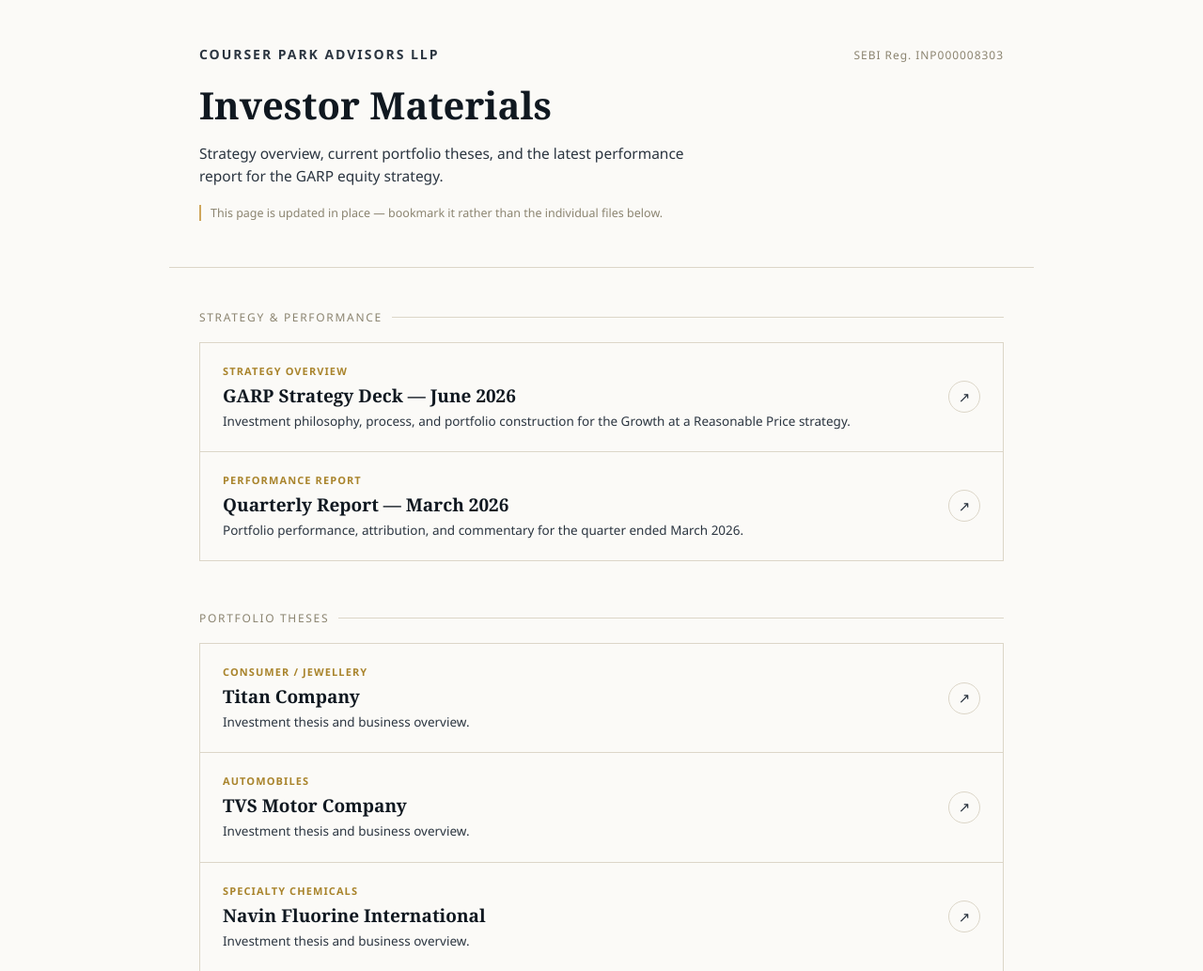
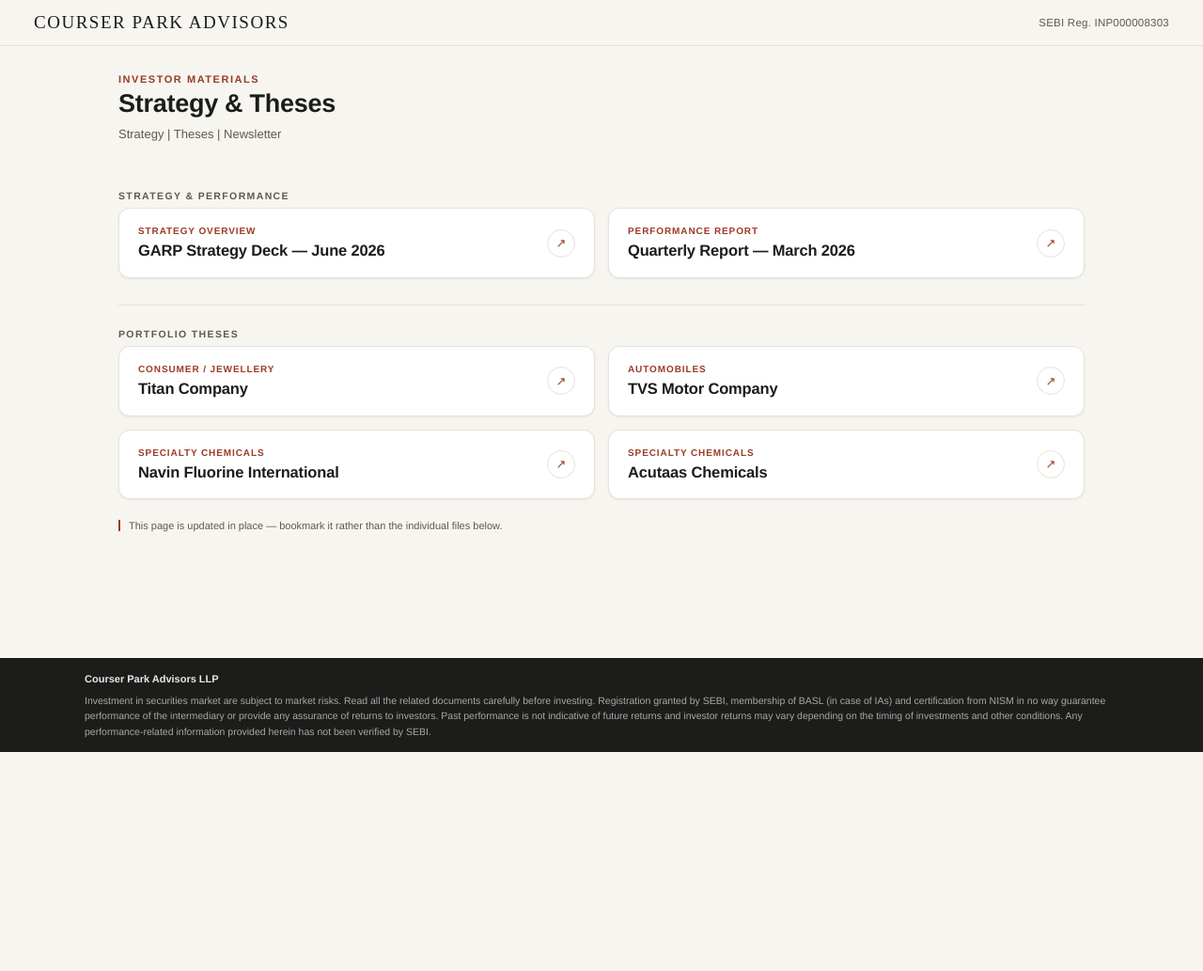
Before and after one commit to bismith-lab/CPA_investor-materials, a plain HTML site: page index.html in a window 1280 px wide. Shown: the top 1033 px of the page at 94% size. After the commit the page ends 800 px from the top, so only its background shows below. Drawn offline with Linux system fonts and the light colour scheme.

Commit message:
Update index.html

```diff
--- a/index.html
+++ b/index.html
@@ -7,199 +7,239 @@
 <title>Courser Park Advisors — Investor Materials</title>
 <style>
   :root{
-    --ink:#101820;
-    --ink-soft:#2b3540;
-    --paper:#fbfaf7;
-    --paper-dim:#f1efe9;
-    --line:#dcd6c8;
-    --gold:#a9842c;
-    --gold-soft:#cfa75c;
-    --green:#1f3d2e;
+    --ink:#1c1c1a;
+    --ink-soft:#5c5a52;
+    --paper:#f7f5f0;
+    --panel:#ffffff;
+    --line:#e6e2d8;
+    --brick:#9c3a26;
+    --brick-dark:#7e2e1d;
+    --charcoal:#1c1c1a;
+    --footer-bg:#1c1c1a;
   }
   *{box-sizing:border-box;}
-  html{scroll-behavior:smooth;}
+  html,body{height:100%;}
   body{
     margin:0;
     background:var(--paper);
     color:var(--ink);
-    font-family:'Source Sans 3','Segoe UI',system-ui,sans-serif;
+    font-family:'Helvetica Neue',Arial,system-ui,sans-serif;
     -webkit-font-smoothing:antialiased;
-  }
-  @font-face{font-family:'fallback-serif';src:local('Georgia');}
-  h1,h2,.serif{
-    font-family:'Source Serif 4',Georgia,'Times New Roman',serif;
+    display:flex;
+    flex-direction:column;
+    min-height:100vh;
   }
 
-  /* Header */
-  header{
+  .topbar{
+    background:var(--paper);
     border-bottom:1px solid var(--line);
-    padding:48px 32px 36px;
-    max-width:920px;
+    padding:13px 36px;
+    display:flex;
+    align-items:center;
+    justify-content:space-between;
+    flex-wrap:wrap;
+    gap:10px;
+  }
+  .brand{
+    display:flex;
+    align-items:center;
+    gap:11px;
+  }
+  .brand-mark{
+    width:24px;
+    height:30px;
+    flex-shrink:0;
+  }
+  .brand-name{
+    font-family:'Times New Roman',Georgia,serif;
+    font-size:19px;
+    font-weight:400;
+    letter-spacing:0.08em;
+    text-transform:uppercase;
+    color:var(--charcoal);
+  }
+  .brand-reg{
+    font-size:11.5px;
+    color:var(--ink-soft);
+    letter-spacing:0.02em;
+  }
+
+  .page-head{
+    padding:18px 36px 14px;
+    max-width:1100px;
     margin:0 auto;
+    width:100%;
   }
-  .firm{
-    display:flex;
-    align-items:baseline;
-    justify-content:space-between;
-    gap:24px;
-    flex-wrap:wrap;
-  }
-  .firm-name{
-    font-size:14px;
+  .eyebrow{
+    font-size:11px;
     letter-spacing:0.14em;
     text-transform:uppercase;
-    color:var(--ink-soft);
-    font-weight:600;
-  }
-  .firm-tag{
-    font-size:12px;
-    letter-spacing:0.08em;
-    color:#8b8470;
+    color:var(--brick);
+    font-weight:700;
+    margin-bottom:5px;
   }
   h1{
-    margin:22px 0 10px;
-    font-size:clamp(28px,4vw,40px);
-    font-weight:600;
-    line-height:1.15;
-    color:var(--ink);
+    margin:0 0 6px;
+    font-size:clamp(21px,2.6vw,27px);
+    font-weight:700;
+    line-height:1.18;
+    color:var(--charcoal);
+    letter-spacing:-0.01em;
   }
   .subhead{
-    font-size:15.5px;
+    font-size:13px;
     color:var(--ink-soft);
-    line-height:1.6;
-    max-width:60ch;
-  }
-  .updated-note{
-    margin-top:18px;
-    font-size:12.5px;
-    color:#8b8470;
-    border-left:2px solid var(--gold-soft);
-    padding-left:10px;
+    line-height:1.5;
+    max-width:68ch;
+    margin:0;
   }
 
-  /* Section */
   main{
-    max-width:920px;
+    flex:1;
+    max-width:1100px;
     margin:0 auto;
-    padding:44px 32px 80px;
+    width:100%;
+    padding:36px 36px 16px;
+    display:flex;
+    flex-direction:column;
+    justify-content:flex-start;
+    gap:14px;
   }
   .section-label{
-    font-size:12px;
-    letter-spacing:0.14em;
+    font-size:10.5px;
+    letter-spacing:0.13em;
     text-transform:uppercase;
-    color:#8b8470;
-    margin:0 0 18px;
+    color:var(--ink-soft);
+    font-weight:700;
+    margin:0 0 7px;
+  }
+  .theses-section{
+    margin-top:14px;
+    padding-top:24px;
+    border-top:1px solid var(--line);
+  }
+  .grid{
+    display:flex;
+    flex-wrap:wrap;
+    gap:14px;
+  }
+  .grid .card{
+    flex:1 1 calc(50% - 7px);
+    min-width:260px;
+  }
+
+  .card{
+    background:var(--panel);
+    border:1px solid var(--line);
+    border-radius:12px;
+    padding:18px 20px;
+    text-decoration:none;
+    color:inherit;
     display:flex;
     align-items:center;
-    gap:10px;
+    gap:14px;
+    box-shadow:0 1px 3px rgba(28,28,26,0.04), 0 1px 2px rgba(28,28,26,0.03);
+    transition:border-color 0.2s ease, box-shadow 0.2s ease, transform 0.2s ease;
   }
-  .section-label::after{
-    content:"";
-    flex:1;
-    height:1px;
-    background:var(--line);
+  .card:hover{
+    border-color:var(--brick);
+    box-shadow:0 8px 20px rgba(28,28,26,0.08);
+    transform:translateY(-1px);
   }
-
-  /* Cards */
-  .grid{
-    display:grid;
-    gap:1px;
-    background:var(--line);
-    border:1px solid var(--line);
-    margin-bottom:52px;
-  }
-  .card{
-    background:var(--paper);
-    padding:22px 24px;
-    display:grid;
-    grid-template-columns:1fr auto;
-    gap:16px;
-    align-items:center;
-    text-decoration:none;
-    color:inherit;
-    transition:background 0.15s ease;
-    position:relative;
-  }
-  .card:hover{ background:var(--paper-dim); }
-  .card:hover .go{ transform:translateX(2px); border-color:var(--gold); }
-  .card-main{ min-width:0; }
+  .card-main{ min-width:0; flex:1; }
   .card-label{
-    font-size:11px;
-    letter-spacing:0.1em;
+    font-size:10px;
+    letter-spacing:0.09em;
     text-transform:uppercase;
-    color:var(--gold);
+    color:var(--brick);
     font-weight:600;
-    margin-bottom:6px;
+    margin-bottom:5px;
   }
   .card-title{
-    font-family:'Source Serif 4',Georgia,serif;
-    font-size:19px;
-    font-weight:600;
-    color:var(--ink);
-    margin-bottom:4px;
-  }
-  .card-desc{
-    font-size:13.5px;
-    color:var(--ink-soft);
-    line-height:1.5;
+    font-size:16.5px;
+    font-weight:700;
+    color:var(--charcoal);
+    line-height:1.25;
+    letter-spacing:-0.01em;
   }
   .go{
-    width:34px;
-    height:34px;
+    width:30px;
+    height:30px;
     border-radius:50%;
-    border:1px solid var(--line);
+    border:1.5px solid var(--line);
+    color:var(--brick);
     display:flex;
     align-items:center;
     justify-content:center;
     flex-shrink:0;
-    transition:all 0.15s ease;
+    font-size:13px;
+    transition:all 0.2s ease;
+  }
+  .card:hover .go{ background:var(--brick); border-color:var(--brick); color:#fff; }
+
+  .updated-note{
+    font-size:11px;
     color:var(--ink-soft);
-    font-size:15px;
-    line-height:1;
+    border-left:2px solid var(--brick);
+    padding-left:9px;
+    margin:8px 0 0;
   }
 
   footer{
-    max-width:920px;
+    background:var(--charcoal);
+    color:#bdbdbd;
+    padding:14px 36px;
+  }
+  .footer-inner{
+    max-width:1100px;
     margin:0 auto;
-    padding:0 32px 60px;
-    font-size:12px;
-    color:#8b8470;
-    line-height:1.7;
-    border-top:1px solid var(--line);
-    padding-top:24px;
   }
-  footer p{ margin:0 0 8px; max-width:65ch; }
+  footer p{
+    margin:0;
+    font-size:10.5px;
+    line-height:1.55;
+    color:#a8a8a8;
+  }
+  .footer-firm{
+    color:#e8e8e8;
+    font-size:11px;
+    font-weight:600;
+    margin-bottom:6px;
+  }
 
-  @media (max-width:520px){
-    header{ padding:36px 20px 28px; }
-    main{ padding:32px 20px 60px; }
-    footer{ padding:0 20px 48px; }
-    .card{ grid-template-columns:1fr; }
-    .go{ display:none; }
+  @media (max-width:680px){
+    .topbar{ padding:14px 20px; }
+    .page-head{ padding:20px 20px 14px; }
+    main{ padding:6px 20px 16px; gap:14px; }
+    .grid .card{ flex:1 1 100%; }
+    footer{ padding:18px 20px; }
   }
 </style>
 </head>
 <body>
 
-<header>
-  <div class="firm">
-    <span class="firm-name">Courser Park Advisors LLP</span>
-    <span class="firm-tag">SEBI Reg. INP000008303</span>
+<div class="topbar">
+  <div class="brand">
+    <span class="brand-name">Courser Park Advisors</span>
   </div>
-  <h1>Investor Materials</h1>
-  <p class="subhead">Strategy overview, current portfolio theses, and the latest performance report for the GARP equity strategy.</p>
-  <p class="updated-note">This page is updated in place — bookmark it rather than the individual files below.</p>
-</header>
+  <span class="brand-reg">SEBI Reg. INP000008303</span>
+</div>
+
+<div class="page-head">
+  <p class="eyebrow">Investor Materials</p>
+  <h1>Strategy &amp; Theses</h1>
+  <p class="subhead">Strategy | Theses | Newsletter</p>
+</div>
 
 <main>
 
+  <div class="section strategy-section">
     <p class="section-label">Strategy &amp; Performance</p>
     <div class="grid">
       <a class="card" href="pdfs/CPA_June_2026_Deck.pdf" target="_blank" rel="noopener">
         <div class="card-main">
           <div class="card-label">Strategy Overview</div>
           <div class="card-title">GARP Strategy Deck — June 2026</div>
-        <div class="card-desc">Investment philosophy, process, and portfolio construction for the Growth at a Reasonable Price strategy.</div>
         </div>
         <span class="go">↗</span>
       </a>
@@ -207,19 +247,19 @@
         <div class="card-main">
           <div class="card-label">Performance Report</div>
           <div class="card-title">Quarterly Report — March 2026</div>
-        <div class="card-desc">Portfolio performance, attribution, and commentary for the quarter ended March 2026.</div>
         </div>
         <span class="go">↗</span>
       </a>
     </div>
+  </div>
 
+  <div class="section theses-section">
     <p class="section-label">Portfolio Theses</p>
     <div class="grid">
       <a class="card" href="pdfs/Titan_Deck.pdf" target="_blank" rel="noopener">
         <div class="card-main">
           <div class="card-label">Consumer / Jewellery</div>
           <div class="card-title">Titan Company</div>
-        <div class="card-desc">Investment thesis and business overview.</div>
         </div>
         <span class="go">↗</span>
       </a>
@@ -227,7 +267,6 @@
         <div class="card-main">
           <div class="card-label">Automobiles</div>
           <div class="card-title">TVS Motor Company</div>
-        <div class="card-desc">Investment thesis and business overview.</div>
         </div>
         <span class="go">↗</span>
       </a>
@@ -235,7 +274,6 @@
         <div class="card-main">
           <div class="card-label">Specialty Chemicals</div>
           <div class="card-title">Navin Fluorine International</div>
-        <div class="card-desc">Investment thesis and business overview.</div>
         </div>
         <span class="go">↗</span>
       </a>
@@ -243,17 +281,21 @@
         <div class="card-main">
           <div class="card-label">Specialty Chemicals</div>
           <div class="card-title">Acutaas Chemicals</div>
-        <div class="card-desc">Investment thesis and business overview.</div>
         </div>
         <span class="go">↗</span>
       </a>
     </div>
+  </div>
+
+  <p class="updated-note">This page is updated in place — bookmark it rather than the individual files below.</p>
 
 </main>
 
 <footer>
-  <p>This material is shared on a confidential basis for the sole use of the intended recipient and may not be redistributed. It does not constitute investment advice or an offer to invest. Past performance is not indicative of future results.</p>
-  <p>Courser Park Advisors LLP (operating as RW Investment Advisors / RW Advisors) is registered with SEBI as a Portfolio Management Services provider, registration no. INP000008303.</p>
+  <div class="footer-inner">
+    <p class="footer-firm">Courser Park Advisors LLP</p>
+    <p>Investment in securities market are subject to market risks. Read all the related documents carefully before investing. Registration granted by SEBI, membership of BASL (in case of IAs) and certification from NISM in no way guarantee performance of the intermediary or provide any assurance of returns to investors. Past performance is not indicative of future returns and investor returns may vary depending on the timing of investments and other conditions. Any performance-related information provided herein has not been verified by SEBI.</p>
+  </div>
 </footer>
 
 </body>
```
Lines whose indentation alone changed are shown as unchanged.
